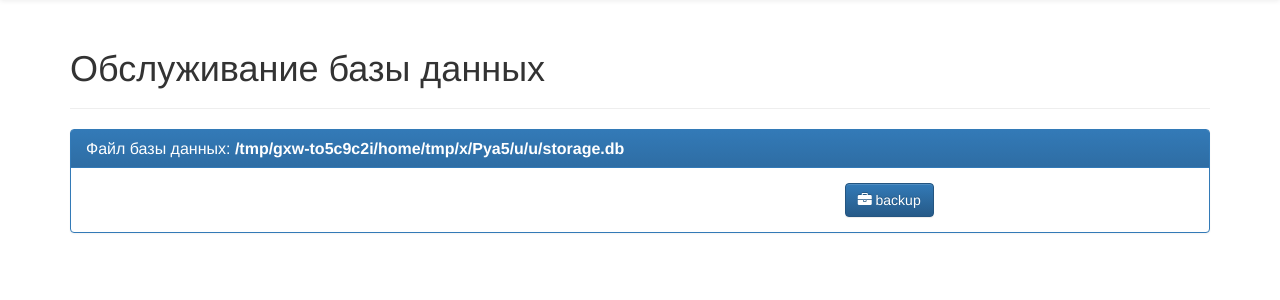
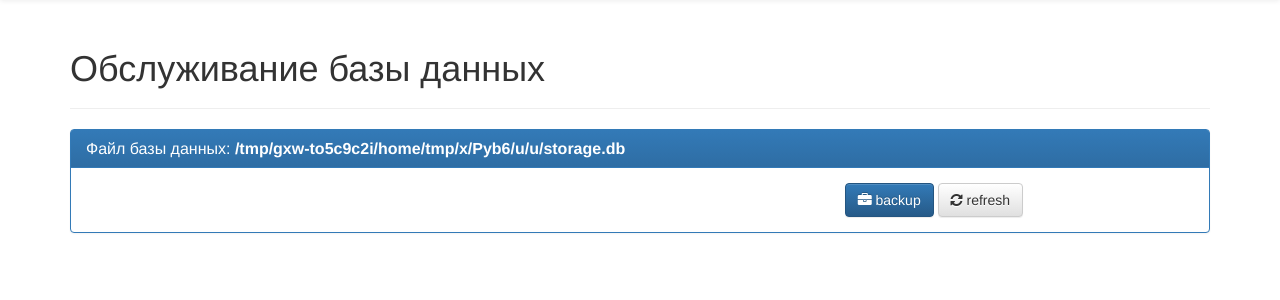
Before and after one commit to sysdeep/gsongs, a Flask app: page /service/db in a window 1280 px wide. Shown: the part 51-351 px from the top of the page. Run offline with Flask 2, Linux system fonts and the light colour scheme; parts of the project's set-up code (start-up, migrations or seed data) failed here and were passed over; some libraries are stand-ins or nearby versions.

Commit message:
some changes

```diff
--- a/app/templates/base.html
+++ b/app/templates/base.html
@@ -117,7 +117,7 @@
  -->
 
  				<li id="main_menu_service"><a href="/service" title="сервис">
-					<strong><i class="fa fa-sign-out" aria-hidden="true"></i> Сервис</strong>
+					<strong><i class="fa fa-cogs" aria-hidden="true"></i> Сервис</strong>
 				</a></li>
 
 				<li id="main_menu_about"><a href="/logout" title="выход из системы">
--- a/app/templates/service/db.html
+++ b/app/templates/service/db.html
@@ -44,6 +44,10 @@
     			<a href="/service/db_backup" class="btn btn-primary" title="создать архив базы">
     				<i class="fa fa-briefcase" aria-hidden="true"></i> backup
     			</a>
+
+    			<a href="/service/db" class="btn btn-default" title="обновить">
+    				<i class="fa fa-refresh" aria-hidden="true"></i> refresh
+    			</a>
     		</div>
     	</div>
   	</div>
```
